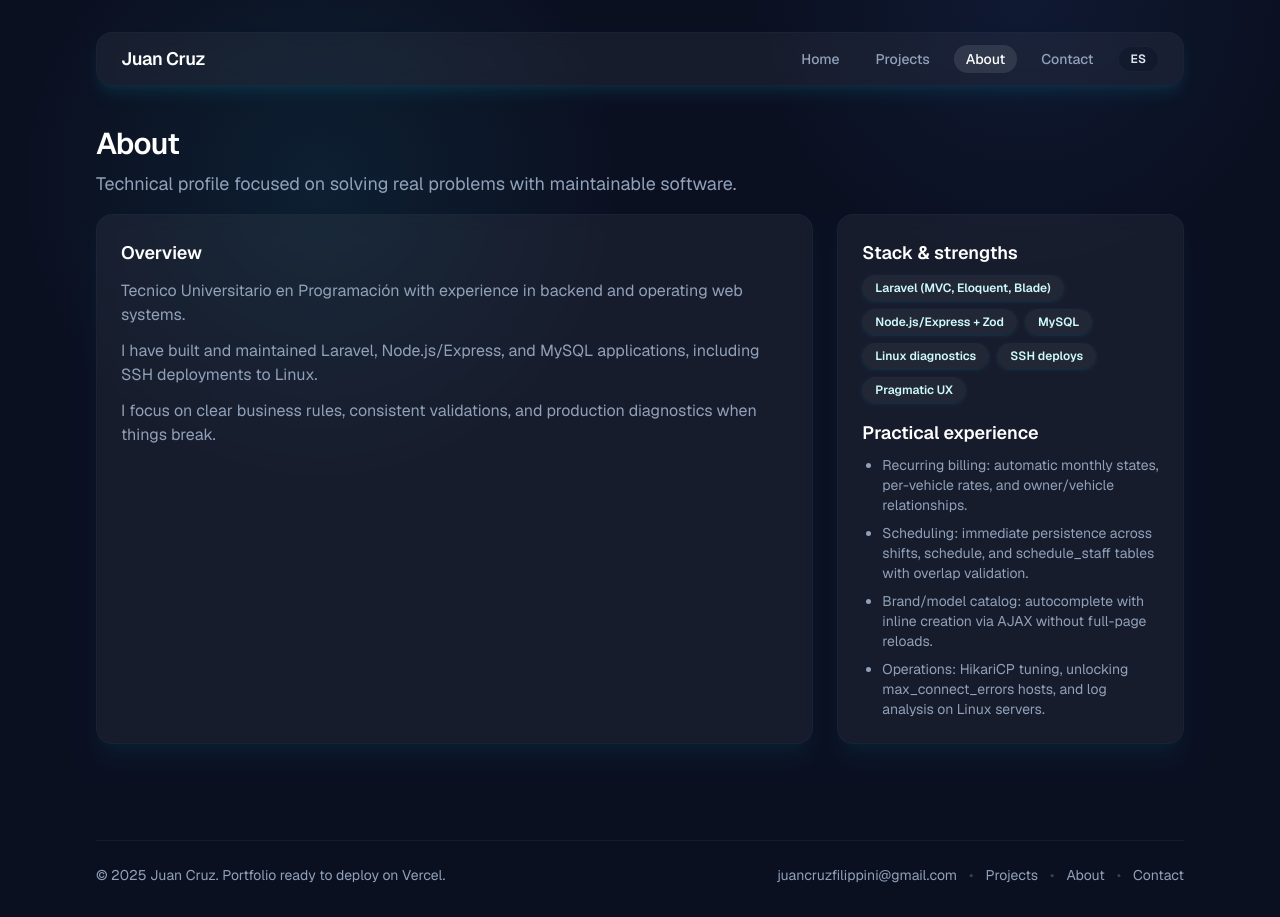
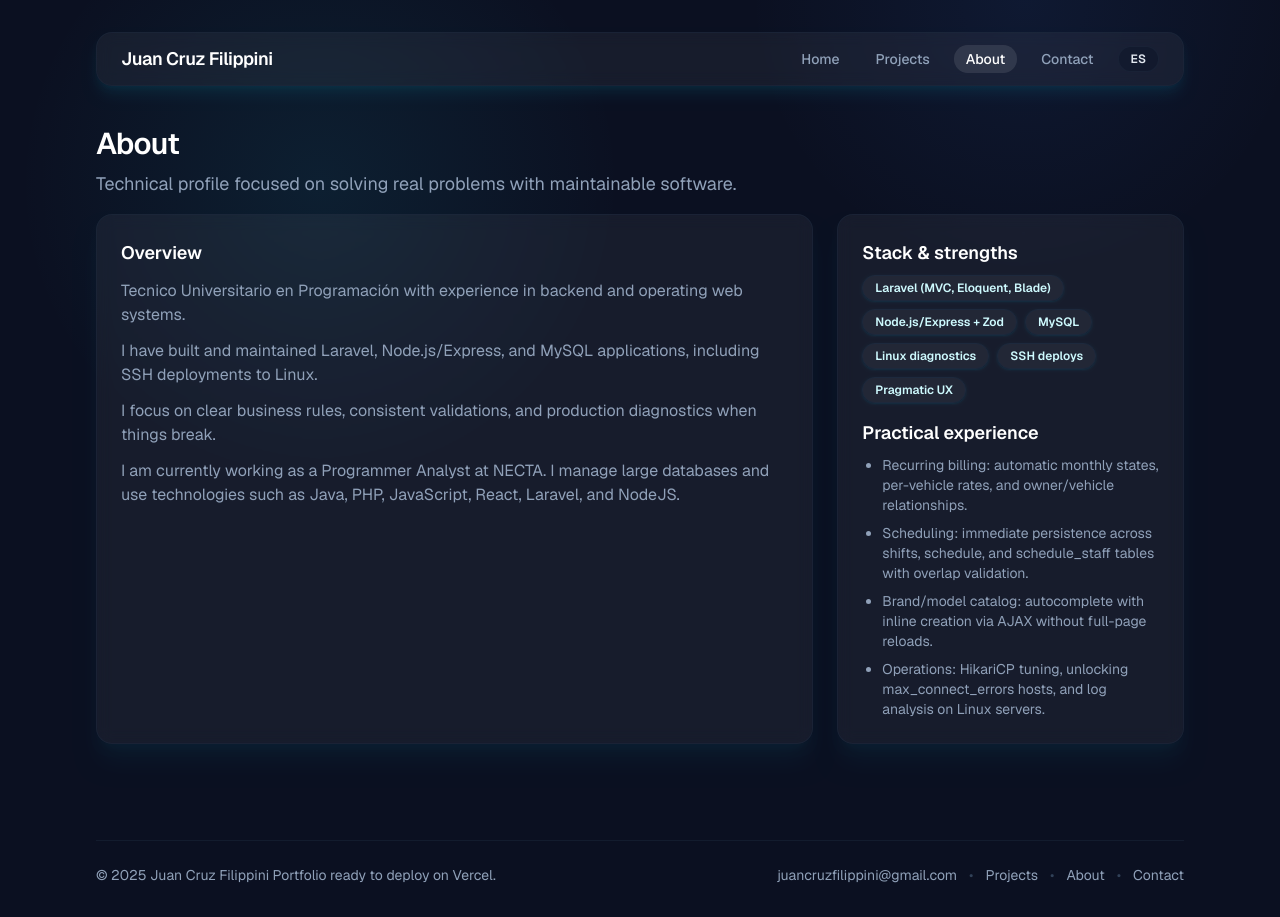
Before and after one commit to juancruzfilippini/portfolio, a Next.js app: page /about in a window 1280 px wide. Built offline with nearby package versions, Linux system fonts and the light colour scheme.

Commit message:
agregue info en sobre mi

```diff
--- a/src/app/layout.tsx
+++ b/src/app/layout.tsx
@@ -15,7 +15,7 @@ const geistMono = Geist_Mono({
   subsets: ["latin"],
 });
 
-const siteTitle = "Juan Cruz | Tecnico Universitario en Programación";
+const siteTitle = "Juan Cruz Filippini | Tecnico Universitario en Programación";
 const siteDescription =
   "Construyo sistemas web y APIs enfocadas en negocio, con experiencia en Laravel, Node.js y operaciones Linux.";
 
--- a/src/app/page.tsx
+++ b/src/app/page.tsx
@@ -22,7 +22,7 @@ export default function HomePage() {
               <span className="rounded-full bg-white/10 px-3 py-1">{t.hero.role}</span>
               <span>{t.hero.badgeMeta}</span>
             </div>
-            <h1 className="text-3xl leading-tight sm:text-4xl">Juan Cruz</h1>
+            <h1 className="text-3xl leading-tight sm:text-4xl">Juan Cruz Filippini</h1>
             <p className="max-w-2xl text-lg text-slate-400 sm:text-xl">{t.hero.description}</p>
             <div className="flex flex-wrap gap-3">
               <ButtonLink href="/projects" variant="primary">
--- a/src/app/projects/[slug]/page.tsx
+++ b/src/app/projects/[slug]/page.tsx
@@ -22,7 +22,7 @@ export function generateMetadata({ params }: ProjectPageProps): Metadata {
   }
 
   const content = project.translations.es;
-  const title = `${content.title} | Juan Cruz`;
+  const title = `${content.title} | Juan Cruz Filippini`;
   const description = content.summary;
 
   return {
--- a/src/components/Footer.tsx
+++ b/src/components/Footer.tsx
@@ -7,7 +7,7 @@ export default function Footer() {
   const { t } = useLanguage();
   return (
     <footer className="mt-12 flex flex-col gap-4 border-t border-slate-800/50 pt-6 text-sm text-slate-400 sm:flex-row sm:items-center sm:justify-between">
-      <p className="text-slate-400">© {new Date().getFullYear()} Juan Cruz. {t.footer.rights}</p>
+      <p className="text-slate-400">© {new Date().getFullYear()} Juan Cruz Filippini {t.footer.rights}</p>
       <div className="flex flex-wrap items-center gap-3">
         <Link href="mailto:juancruzfilippini@gmail.com" className="hover:text-white">
           juancruzfilippini@gmail.com
--- a/src/components/Navbar.tsx
+++ b/src/components/Navbar.tsx
@@ -17,7 +17,7 @@ export default function Navbar() {
   return (
     <header className="flex flex-wrap items-center justify-between gap-3 rounded-2xl border border-slate-800/60 bg-white/5 px-4 py-3 shadow-lg shadow-cyan-500/10 backdrop-blur sm:flex-nowrap sm:px-6">
       <Link href="/" className="text-lg font-semibold tracking-tight text-white">
-        Juan Cruz
+        Juan Cruz Filippini
       </Link>
       <div className="flex flex-1 flex-wrap items-center justify-end gap-2 sm:gap-3">
         <nav className="flex flex-wrap items-center gap-2 text-sm font-medium text-slate-400 sm:gap-3">
--- a/src/data/translations.ts
+++ b/src/data/translations.ts
@@ -158,6 +158,7 @@ export const translations: Record<Language, Translations> = {
         "Tecnico Universitario en Programación con experiencia en backend y operación de sistemas web.",
         "He construido y mantenido aplicaciones en Laravel, Node.js/Express y MySQL, incluyendo despliegues en Linux por SSH.",
         "Me enfoco en reglas de negocio claras, validaciones consistentes y diagnósticos de producción cuando algo falla.",
+        "Actualmente me encuentro trabajando como Analista Programador en NECTA. Manejando grandes bases de datos y utilizando tecnologias como Java, PHP, JavaScript, React, Laravel y NodeJS.",
       ],
       experience: [
         "Cobranzas recurrentes: estados mensuales automáticos, tarifas por vehículo y relación dueños/vehículos.",
@@ -187,7 +188,7 @@ export const translations: Record<Language, Translations> = {
         "Incluí contexto del proyecto, tecnologías usadas y urgencia. Si es un incidente de base de datos, agrega logs y métrica de conexiones para acelerar el diagnóstico.",
     },
     footer: {
-      rights: "Portfolio desplegable en Vercel.",
+      rights: "",
       projects: "Proyectos",
       about: "Sobre mí",
       contact: "Contacto",
@@ -272,6 +273,7 @@ export const translations: Record<Language, Translations> = {
         "Tecnico Universitario en Programación with experience in backend and operating web systems.",
         "I have built and maintained Laravel, Node.js/Express, and MySQL applications, including SSH deployments to Linux.",
         "I focus on clear business rules, consistent validations, and production diagnostics when things break.",
+        "I am currently working as a Programmer Analyst at NECTA. I manage large databases and use technologies such as Java, PHP, JavaScript, React, Laravel, and NodeJS.",
       ],
       experience: [
         "Recurring billing: automatic monthly states, per-vehicle rates, and owner/vehicle relationships.",
```
